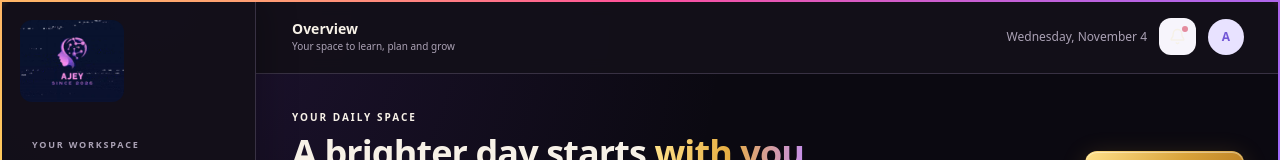
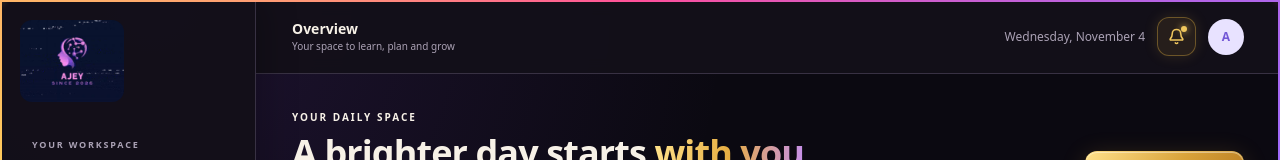
Before and after one commit to johnnychess43/AJEY, a Next.js app: page / in a window 1280 px wide. Shown: the top 160 px of the page. Built offline with nearby package versions, Linux system fonts and the light colour scheme.

Commit message:
Make header notification bell gold

```diff
--- a/src/app/page.tsx
+++ b/src/app/page.tsx
@@ -41,7 +41,7 @@ export default function Home() {
   </aside>
   {mobile&&<button aria-label="Close menu" onClick={()=>setMobile(false)} className="fixed inset-0 z-30 bg-black/20 lg:hidden"/>}
   <main className="min-w-0 flex-1">
-   <header className="sticky top-0 z-20 flex h-[74px] items-center justify-between border-b border-[#eeedf5] bg-white/90 px-5 backdrop-blur md:px-9"><div className="flex items-center gap-3"><button className="lg:hidden" onClick={()=>setMobile(true)}><Menu/></button><div><div className="text-sm font-extrabold">{heading}</div><div className="text-[10px] text-[#aaa8b7]">Your space to learn, plan and grow</div></div></div><div className="flex items-center gap-3"><span className="hidden text-xs text-[#9290a7] sm:block">{today}</span><button onClick={()=>setActive("Reminders")} className="relative rounded-xl bg-[#f7f5fc] p-2.5"><Bell size={17}/><i className="absolute right-2 top-2 h-1.5 w-1.5 rounded-full bg-[#e48c9e]"/></button><div className="grid h-9 w-9 place-items-center rounded-full bg-[#e8e2ff] text-xs font-black text-[#7358d6]">A</div></div></header>
+   <header className="sticky top-0 z-20 flex h-[74px] items-center justify-between border-b border-[#eeedf5] bg-white/90 px-5 backdrop-blur md:px-9"><div className="flex items-center gap-3"><button className="lg:hidden" onClick={()=>setMobile(true)}><Menu/></button><div><div className="text-sm font-extrabold">{heading}</div><div className="text-[10px] text-[#aaa8b7]">Your space to learn, plan and grow</div></div></div><div className="flex items-center gap-3"><span className="hidden text-xs text-[#9290a7] sm:block">{today}</span><button aria-label="Open notifications" onClick={()=>setActive("Reminders")} className="relative rounded-xl border border-[#d6a83d]/40 bg-[#d6a83d]/10 p-2.5 text-[#f0c75e] shadow-[0_0_14px_rgba(214,168,61,0.16)] hover:bg-[#d6a83d]/20"><Bell size={17} strokeWidth={2.2}/><i className="absolute right-2 top-2 h-1.5 w-1.5 rounded-full bg-[#f0c75e] shadow-[0_0_7px_rgba(240,199,94,0.9)]"/></button><div className="grid h-9 w-9 place-items-center rounded-full bg-[#e8e2ff] text-xs font-black text-[#7358d6]">A</div></div></header>
    <div className="mx-auto max-w-7xl p-5 md:p-9">
     {active==="Overview"&&<><div className="mb-7 flex flex-wrap items-end justify-between gap-4"><div><div className="mb-2 text-[10px] font-extrabold tracking-[.2em] text-[#8c79d8]">YOUR DAILY SPACE</div><h1 className="text-3xl font-black tracking-tight md:text-4xl">A brighter day starts <span className="gradient-text">with you.</span></h1><p className="mt-2 text-sm text-[#9290a7]">You don't have to do everything. Just the next right thing.</p></div><button onClick={()=>setActive("My Planner")} className="rounded-xl bg-[#7358d6] px-4 py-3 text-xs font-bold text-white shadow-lg shadow-violet-200"><Plus size={15} className="mr-1 inline"/> Plan your day</button></div>
      <div className="mb-5 grid gap-4 sm:grid-cols-2 xl:grid-cols-4">{[{icon:CheckCircle2,val:`${done}/${tasks.length}`,label:"Tasks completed",color:"#4caf9a"},{icon:BookOpen,val:"3",label:"Learning paths",color:"#8b73db"},{icon:Flame,val:"5 days",label:"Learning streak",color:"#e49a56"},{icon:Target,val:"1",label:"Active goal",color:"#6e94df"}].map(s=><div className="panel p-5" key={s.label}><s.icon size={19} style={{color:s.color}}/><div className="mt-4 text-2xl font-black">{s.val}</div><div className="mt-1 text-[11px] text-[#9290a7]">{s.label}</div></div>)}</div>
```
